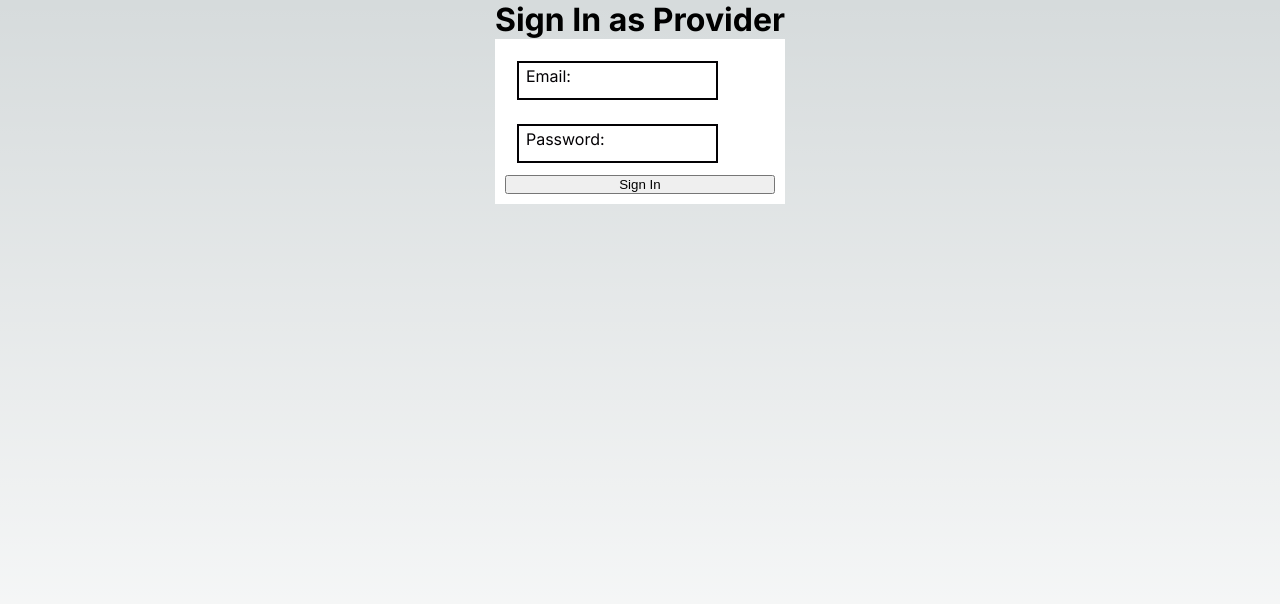
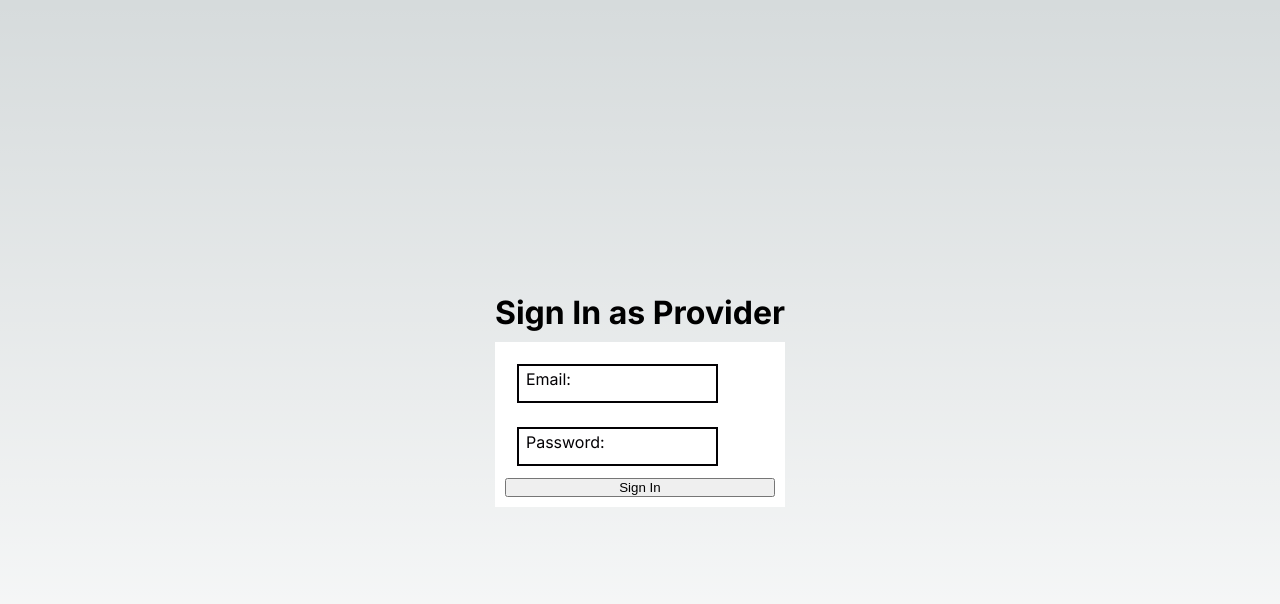
Before and after one commit to Dia-Dev-Design/shearly-next, a Next.js app: page /signin/provider in a window 1280 px wide. Shown: the top 604 px of the page. Built offline with nearby package versions, Linux system fonts and the light colour scheme.

Commit message:
Fixed some styles

```diff
--- a/app/signin/provider/page.module.css
+++ b/app/signin/provider/page.module.css
@@ -1,6 +1,7 @@
 .main {
     display: flex;
     justify-content: center;
+    align-items: center;
     min-height: 100vh;
 }
 
@@ -9,6 +10,7 @@
     flex-direction: column;
     justify-content: space-between;
     align-items: right;
+    margin-top: 10px;
     background: white;
     padding: 10px;
 }
--- a/app/signup/provider/page.module.css
+++ b/app/signup/provider/page.module.css
@@ -1,6 +1,7 @@
 .main {
     display: flex;
     justify-content: center;
+    align-items: center;
     min-height: 100vh;
 }
 
@@ -9,6 +10,7 @@
     flex-direction: column;
     justify-content: space-between;
     align-items: right;
+    margin-top: 10px;
     background: white;
     padding: 10px;
 }
```
